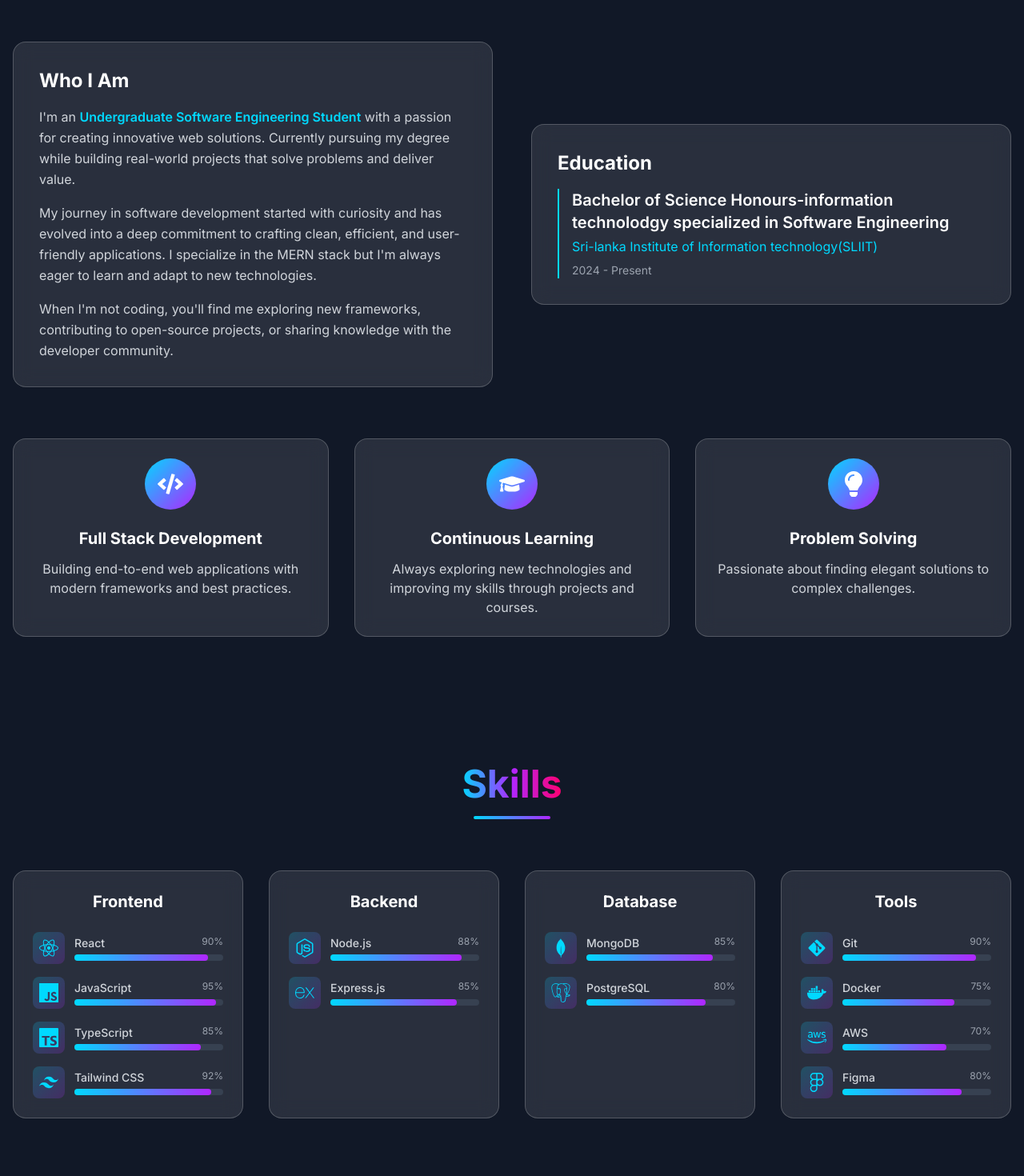
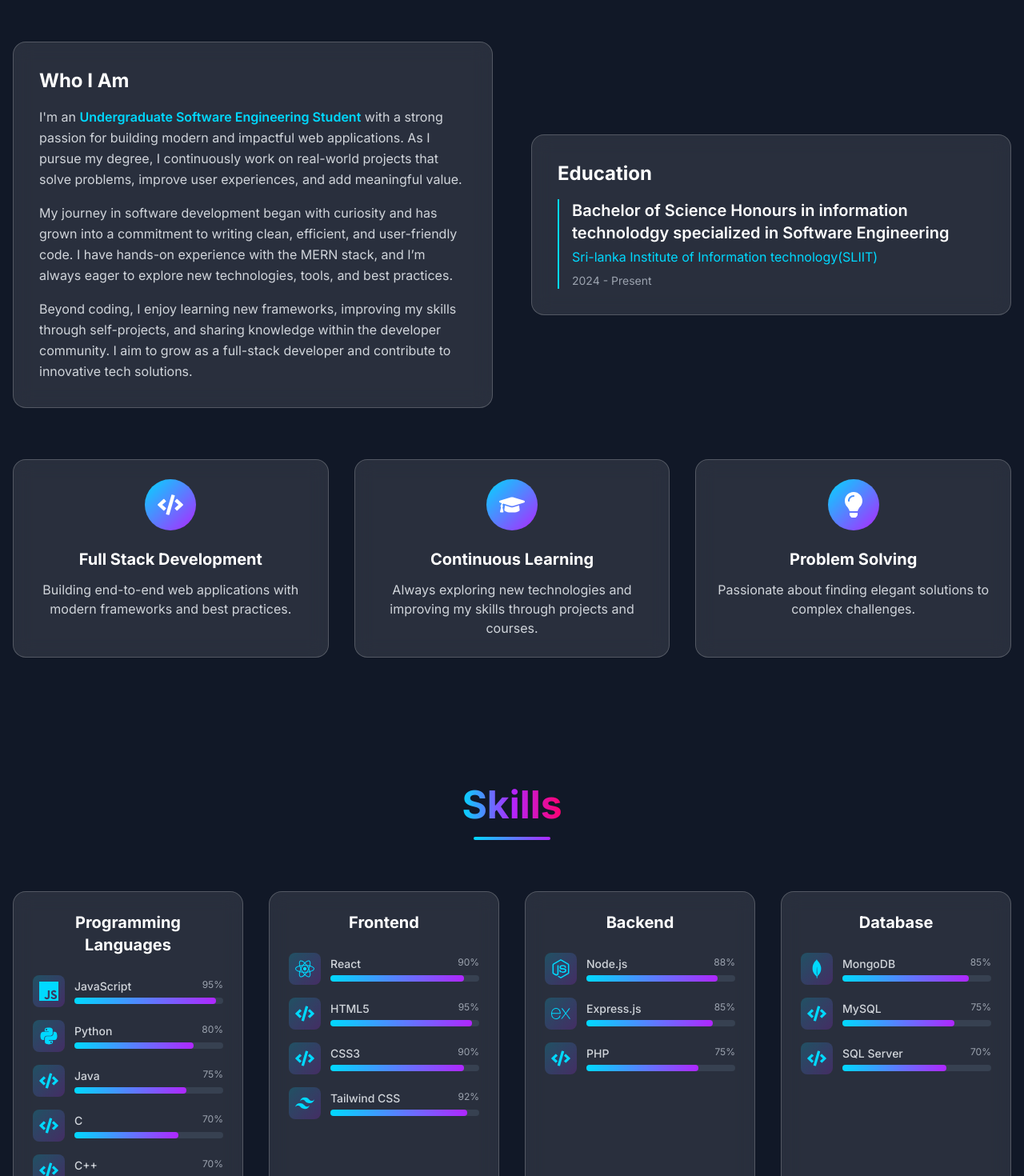
Before and after one commit to SudamNF17/Sudam_Portfolio_2025, a React (Vite) app in the folder client/: page / in a window 1280 px wide. Shown: the part 960-2430 px from the top of the page at 80% size. Built offline with nearby package versions, Linux system fonts and the light colour scheme; no server answers.

Commit message:
skill update

```diff
--- a/client/src/components/About.jsx
+++ b/client/src/components/About.jsx
@@ -62,18 +62,13 @@ const About = () => {
             <div className="glass rounded-2xl p-8">
               <h3 className="text-2xl font-bold mb-4 text-white">Who I Am</h3>
               <p className="text-gray-300 leading-relaxed mb-4">
-                I'm an <span className="text-neon-blue font-semibold">Undergraduate Software Engineering Student</span> with a
-                passion for creating innovative web solutions. Currently pursuing my degree while building
-                real-world projects that solve problems and deliver value.
+                I'm an <span className="text-neon-blue font-semibold">Undergraduate Software Engineering Student</span> with a strong passion for building modern and impactful web applications. As I pursue my degree, I continuously work on real-world projects that solve problems, improve user experiences, and add meaningful value.
               </p>
               <p className="text-gray-300 leading-relaxed mb-4">
-                My journey in software development started with curiosity and has evolved into a deep
-                commitment to crafting clean, efficient, and user-friendly applications. I specialize in
-                the MERN stack but I'm always eager to learn and adapt to new technologies.
+                My journey in software development began with curiosity and has grown into a commitment to writing clean, efficient, and user-friendly code. I have hands-on experience with the MERN stack, and I’m always eager to explore new technologies, tools, and best practices.
               </p>
               <p className="text-gray-300 leading-relaxed">
-                When I'm not coding, you'll find me exploring new frameworks, contributing to open-source
-                projects, or sharing knowledge with the developer community.
+               Beyond coding, I enjoy learning new frameworks, improving my skills through self-projects, and sharing knowledge within the developer community. I aim to grow as a full-stack developer and contribute to innovative tech solutions.
               </p>
             </div>
           </motion.div>
@@ -90,7 +85,7 @@ const About = () => {
               <div className="space-y-4">
                 <div className="border-l-2 border-neon-blue pl-4">
                   <h4 className="text-xl font-semibold text-white mb-1">
-                    Bachelor of Science Honours-information technolodgy specialized in Software Engineering
+                    Bachelor of Science Honours in information technolodgy specialized in Software Engineering
                   </h4>
                   <p className="text-neon-blue mb-2">Sri-lanka Institute of Information technology(SLIIT)</p>
                   <p className="text-gray-400 text-sm">2024 - Present</p>
--- a/client/src/components/Skills.jsx
+++ b/client/src/components/Skills.jsx
@@ -46,18 +46,35 @@ const Skills = () => {
   }, []);
 
   const getDefaultSkills = () => [
+    // Programming Languages
+    { name: 'JavaScript', category: 'Programming Languages', proficiency: 95 },
+    { name: 'Python', category: 'Programming Languages', proficiency: 80 },
+    { name: 'Java', category: 'Programming Languages', proficiency: 75 },
+    { name: 'C', category: 'Programming Languages', proficiency: 70 },
+    { name: 'C++', category: 'Programming Languages', proficiency: 70 },
+
+    // Frontend
     { name: 'React', category: 'Frontend', proficiency: 90 },
-    { name: 'JavaScript', category: 'Frontend', proficiency: 95 },
-    { name: 'TypeScript', category: 'Frontend', proficiency: 85 },
+    { name: 'HTML5', category: 'Frontend', proficiency: 95 },
+    { name: 'CSS3', category: 'Frontend', proficiency: 90 },
+    { name: 'Tailwind CSS', category: 'Frontend', proficiency: 92 },
+
+    // Backend
     { name: 'Node.js', category: 'Backend', proficiency: 88 },
     { name: 'Express.js', category: 'Backend', proficiency: 85 },
+    { name: 'PHP', category: 'Backend', proficiency: 75 },
+
+    // Database
     { name: 'MongoDB', category: 'Database', proficiency: 85 },
-    { name: 'PostgreSQL', category: 'Database', proficiency: 80 },
-    { name: 'Tailwind CSS', category: 'Frontend', proficiency: 92 },
+    { name: 'MySQL', category: 'Database', proficiency: 75 },
+    { name: 'SQL Server', category: 'Database', proficiency: 70 },
+
+    // Tools
     { name: 'Git', category: 'Tools', proficiency: 90 },
-    { name: 'Docker', category: 'Tools', proficiency: 75 },
-    { name: 'AWS', category: 'Tools', proficiency: 70 },
-    { name: 'Figma', category: 'Tools', proficiency: 80 },
+    { name: 'Figma', category: 'Tools', proficiency: 90 },
+    { name: 'VS Code', category: 'Tools', proficiency: 95 },
+    { name: 'Eclipse', category: 'Tools', proficiency: 80 },
+    { name: 'Postman', category: 'Tools', proficiency: 90 },
   ];
 
   const getSkillIcon = (name) => {
@@ -80,7 +97,7 @@ const Skills = () => {
     return Icon;
   };
 
-  const categories = ['Frontend', 'Backend', 'Database', 'Tools'];
+  const categories = ['Programming Languages', 'Frontend', 'Backend', 'Database', 'Tools'];
 
   const groupedSkills = categories.map((category) => ({
     category,
```
Also changed, not shown: 2 other files (tests, documents, lock files or other folders).
